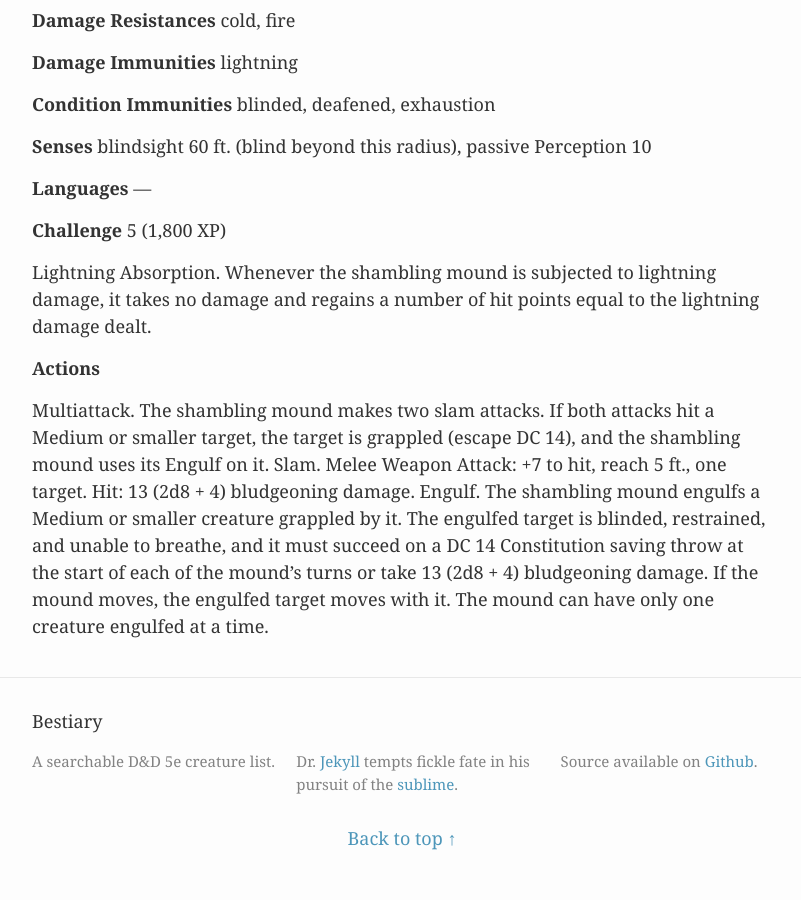
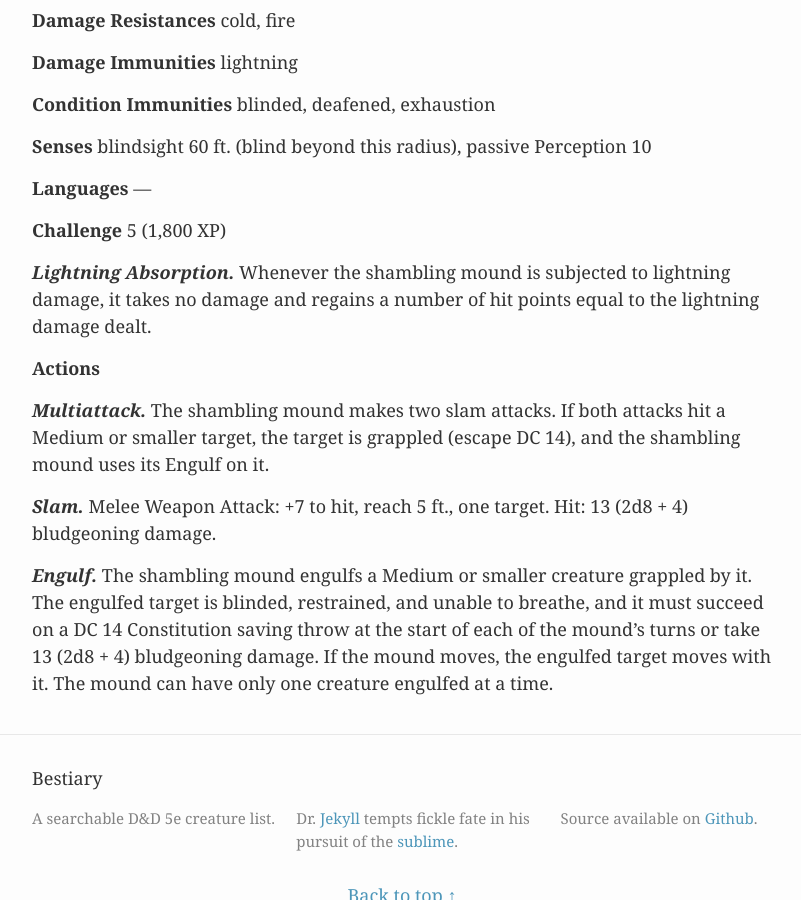
Before and after one commit to beaurancourt/bestiary, a Jekyll site: the page built from _posts/2016-02-29-shambling-mound.markdown, in a window 1280 px wide and 900 px high, scrolled down 546 px. Shown: the whole window, without its empty margins (238-1039 px from the left). Built offline with Jekyll 4.4.1, drawn with Linux system fonts in a browser that asks for light colours.

```diff
--- a/_posts/2016-02-29-shambling-mound.markdown
+++ b/_posts/2016-02-29-shambling-mound.markdown
@@ -31,8 +31,12 @@ tags: [large, plant, cr5]
 
 **Challenge** 5 (1,800 XP)
 
-Lightning Absorption. Whenever the shambling mound is subjected to lightning damage, it takes no damage and regains a number of hit points equal to the lightning damage dealt.
+***Lightning Absorption.*** Whenever the shambling mound is subjected to lightning damage, it takes no damage and regains a number of hit points equal to the lightning damage dealt.
 
 **Actions**
 
-Multiattack. The shambling mound makes two slam attacks. If both attacks hit a Medium or smaller target, the target is grappled (escape DC 14), and the shambling mound uses its Engulf on it. Slam. Melee Weapon Attack: +7 to hit, reach 5 ft., one target. Hit: 13 (2d8 + 4) bludgeoning damage. Engulf. The shambling mound engulfs a Medium or smaller creature grappled by it. The engulfed target is blinded, restrained, and unable to breathe, and it must succeed on a DC 14 Constitution saving throw at the start of each of the mound’s turns or take 13 (2d8 + 4) bludgeoning damage. If the mound moves, the engulfed target moves with it. The mound can have only one creature engulfed at a time.
+***Multiattack.*** The shambling mound makes two slam attacks. If both attacks hit a Medium or smaller target, the target is grappled (escape DC 14), and the shambling mound uses its Engulf on it.
+
+***Slam.*** Melee Weapon Attack: +7 to hit, reach 5 ft., one target. Hit: 13 (2d8 + 4) bludgeoning damage.
+
+***Engulf.*** The shambling mound engulfs a Medium or smaller creature grappled by it. The engulfed target is blinded, restrained, and unable to breathe, and it must succeed on a DC 14 Constitution saving throw at the start of each of the mound’s turns or take 13 (2d8 + 4) bludgeoning damage. If the mound moves, the engulfed target moves with it. The mound can have only one creature engulfed at a time.
```
